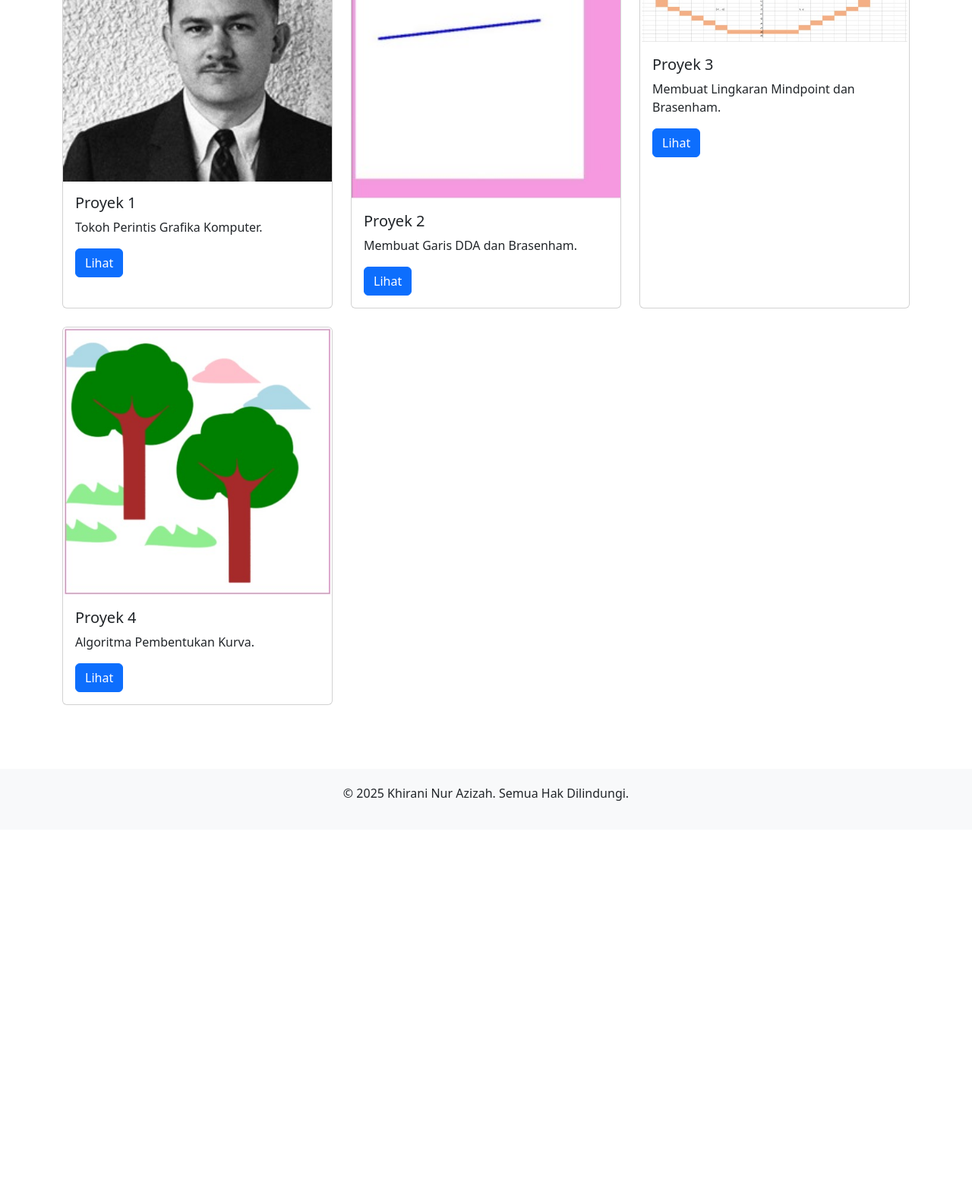
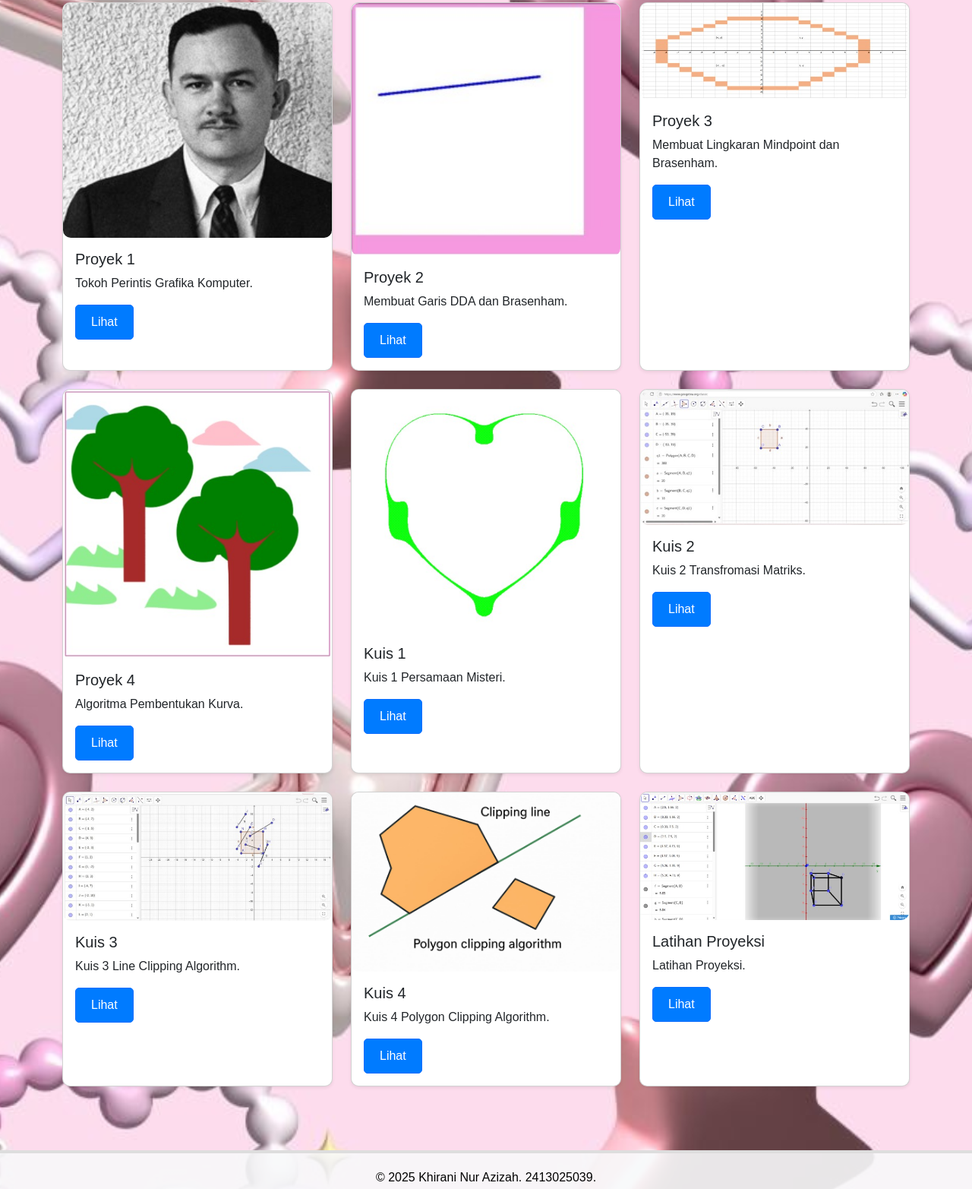
Before and after one commit to 2413025039khiraninurazizah/website-personal, a plain HTML site: page index.html in a window 1280 px wide. Shown: the part 846-2411 px from the top of the page at 76% size. Before the commit the page ends 1938 px from the top, so only its background shows below. Drawn offline with nearby package versions, Linux system fonts and the light colour scheme.

Commit message:
Update index.html

```diff
--- a/index.html
+++ b/index.html
@@ -8,27 +8,69 @@
   <style>
     body {
       scroll-behavior: smooth;
+      background-image: url('background.jpg');
+      background-size: cover;
+      background-position: center;
+      color: rgb(2, 1, 1);
+      font-family: 'Arial', sans-serif;
     }
     header {
-      background-color: #f7addb;
-      color: white;
-      padding: 60px 0;
+      background-color: rgba(247, 173, 219, 0.9);
+      color: rgb(15, 12, 12);
+      padding: 80px 0;
       text-align: center;
+      border-bottom: 4px solid #020101;
+      box-shadow: 0px 4px 20px rgba(0, 0, 0, 0.1);
     }
     header img {
       border-radius: 50%;
-      width: 150px;
-      height: 150px;
+      width: 180px;
+      height: 180px;
       object-fit: cover;
       margin: 20px 0;
+      border: 4px solid white;
+    }
+    h1, h2 {
+      font-weight: bold;
     }
     section {
       padding: 60px 0;
     }
     footer {
-      background-color: #f8f9fa;
+      background-color: rgba(248, 249, 250, 0.9);
       padding: 20px 0;
       text-align: center;
+      color: black;
+      border-top: 4px solid #ddd;
+    }
+    .card-body a {
+      color: white;
+      background-color: #007bff;
+      border-radius: 5px;
+      padding: 10px 20px;
+      transition: background-color 0.3s ease, transform 0.3s ease;
+    }
+    .card-body a:hover {
+      background-color: #0056b3;
+      transform: scale(1.05);
+    }
+    .card {
+      transition: transform 0.3s ease, box-shadow 0.3s ease;
+      border-radius: 10px;
+    }
+    .card:hover {
+      transform: translateY(-10px);
+      box-shadow: 0px 4px 20px rgba(0, 0, 0, 0.1);
+    }
+    .card-img-top {
+      border-radius: 10px;
+      transition: transform 0.3s ease;
+    }
+    .card-img-top:hover {
+      transform: scale(1.1);
+    }
+    .container h2 {
+      margin-bottom: 30px;
     }
   </style>
 </head>
@@ -39,7 +81,6 @@
     <div class="container">
       <h1>Halo, Saya Khirani Nur Azizah</h1>
       <p>Mahasiswa prodi Pendidikan Teknologi Informasi | Semester 2 | Universitas Lampung</p>
-      <!-- Tambahkan Foto Profil -->
       <img src="foto profil.jpg" alt="Foto Profil Khirani Nur Azizah">
     </div>
   </header>
@@ -47,65 +88,114 @@
   <!-- Tentang Saya -->
   <section id="tentang" class="bg-light">
     <div class="container">
-      <h2 class="mb-4">Tentang Saya</h2>
-      <p>Saya adalah seorang mahasiswi yang berkuliah di Universitas Lampung prodi Pendidikan Teknologi Informasi, Fakultas FKIP Universitas Lampung, semester 2.</p>
+      <h2 class="mb-4 text-center">Tentang Saya</h2>
+      <p class="text-center">Saya adalah seorang mahasiswi yang berkuliah di Universitas Lampung prodi Pendidikan Teknologi Informasi, Fakultas FKIP Universitas Lampung, semester 2. Disini saya membuat website untuk pengumpulan tugas dan kuis Mata Kuliah Grafika Komputer.</p>
     </div>
   </section>
 
-  <!-- Proyek -->
+  <!-- Portofolio Pengumpulan Tugas -->
   <section id="portofolio pengumpulan tugas">
     <div class="container">
-      <h2 class="mb-4">Portofolio Pengumpulan Tugas</h2>
+      <h2 class="mb-4 text-center">Portofolio Pengumpulan Tugas</h2>
       <div class="row">
         <div class="col-md-4 mb-4">
-          <div class="card h-100">
+          <div class="card h-100 shadow-sm">
             <img src="foto tokoh.jpg" class="card-img-top" alt="Proyek 1">
             <div class="card-body">
               <h5 class="card-title">Proyek 1</h5>
               <p class="card-text">Tokoh Perintis Grafika Komputer.</p>
-              <a href="#" class="btn btn-primary">Lihat</a>
+              <a href="https://drive.google.com/drive/folders/1mJozAj0fVL7qMYGZjL0VpQix05kk_RZ2" class="btn btn-primary">Lihat</a>
             </div>
           </div>
         </div>
         <div class="col-md-4 mb-4">
-          <div class="card h-100">
+          <div class="card h-100 shadow-sm">
             <img src="foto garis.jpg" class="card-img-top" alt="Proyek 2">
             <div class="card-body">
               <h5 class="card-title">Proyek 2</h5>
               <p class="card-text">Membuat Garis DDA dan Brasenham.</p>
-              <a href="#" class="btn btn-primary">Lihat</a>
+              <a href="https://drive.google.com/drive/folders/1M665OXdoJ-GJjmRTZZsmG569_PoSzauj" class="btn btn-primary">Lihat</a>
             </div>
           </div>
         </div>
         <div class="col-md-4 mb-4">
-          <div class="card h-100">
+          <div class="card h-100 shadow-sm">
             <img src="foto lingkaran.jpg" class="card-img-top" alt="Proyek 3">
             <div class="card-body">
               <h5 class="card-title">Proyek 3</h5>
               <p class="card-text">Membuat Lingkaran Mindpoint dan Brasenham.</p>
-              <a href="#" class="btn btn-primary">Lihat</a>
+              <a href="https://drive.google.com/drive/folders/1ADeGhsjylKpl5-LVdk1eCQvlVL0WnN7Q" class="btn btn-primary">Lihat</a>
             </div>
           </div>
         </div>
-    <div class="col-md-4 mb-4">
-        <div class="card h-100">
-          <img src="foto kurva.jpg" class="card-img-top" alt="Proyek 3">
-          <div class="card-body">
-            <h5 class="card-title">Proyek 4</h5>
-            <p class="card-text">Algoritma Pembentukan Kurva.</p>
-            <a href="#" class="btn btn-primary">Lihat</a>
+        <div class="col-md-4 mb-4">
+          <div class="card h-100 shadow-sm">
+            <img src="foto kurva.jpg" class="card-img-top" alt="Proyek 4">
+            <div class="card-body">
+              <h5 class="card-title">Proyek 4</h5>
+              <p class="card-text">Algoritma Pembentukan Kurva.</p>
+              <a href="https://drive.google.com/drive/folders/10w91nNQJeNPmhui8vS1yz0ODGpcGGXZl" class="btn btn-primary">Lihat</a>
+            </div>
+          </div>
+        </div>
+        <div class="col-md-4 mb-4">
+          <div class="card h-100 shadow-sm">
+            <img src="kuis 1.jpg" class="card-img-top" alt="Kuis 1">
+            <div class="card-body">
+              <h5 class="card-title">Kuis 1</h5>
+              <p class="card-text">Kuis 1 Persamaan Misteri.</p>
+              <a href="https://drive.google.com/drive/folders/1mSt8lTg-v0RJixilYy0OE3ueAdWAvgH8" class="btn btn-primary">Lihat</a>
+        </div>
+          </div>
+        </div>
+        <div class="col-md-4 mb-4">
+          <div class="card h-100 shadow-sm">
+            <img src="kuis 2.jpg" class="card-img-top" alt="Kuis 2">
+            <div class="card-body">
+              <h5 class="card-title">Kuis 2</h5>
+              <p class="card-text">Kuis 2 Transfromasi Matriks.</p>
+              <a href="https://drive.google.com/drive/folders/1mWnbxOzVbpnbScQ7k93loHI5IYyrokM9" class="btn btn-primary">Lihat</a>
+        </div>
+          </div>
+        </div>
+        <div class="col-md-4 mb-4">
+          <div class="card h-100 shadow-sm">
+            <img src="kuis 3.jpg" class="card-img-top" alt="Kuis 3">
+            <div class="card-body">
+              <h5 class="card-title">Kuis 3</h5>
+              <p class="card-text">Kuis 3 Line Clipping Algorithm.</p>
+              <a href="https://drive.google.com/drive/folders/1mfIcOSOTjkjJ8MmoWSTcAl3cZcmYKDX9" class="btn btn-primary">Lihat</a>
+        </div>
+          </div>
+        </div>
+        <div class="col-md-4 mb-4">
+          <div class="card h-100 shadow-sm">
+            <img src="kuis 4.jpg" class="card-img-top" alt="Kuis 4">
+            <div class="card-body">
+              <h5 class="card-title">Kuis 4</h5>
+              <p class="card-text">Kuis 4 Polygon Clipping Algorithm.</p>
+              <a href="https://drive.google.com/drive/folders/1mm_YAC0duTqTbvGHXN_5zwlGdYtIBLhA" class="btn btn-primary">Lihat</a>
+        </div>
+          </div>
+        </div>
+        <div class="col-md-4 mb-4">
+          <div class="card h-100 shadow-sm">
+            <img src="latihan proyeksi.jpg" class="card-img-top" alt="Proyeksi">
+            <div class="card-body">
+              <h5 class="card-title">Latihan Proyeksi</h5>
+              <p class="card-text">Latihan Proyeksi.</p>
+              <a href="https://drive.google.com/drive/folders/1mxmwF8rwpiDAzSTgTdvYQSRGklqMJqPE" class="btn btn-primary">Lihat</a>
+         </div>
           </div>
         </div>
       </div>
     </div>
-  </div>
   </section>
-
 
   <!-- Footer -->
   <footer>
     <div class="container">
-      <p>&copy; 2025 Khirani Nur Azizah. Semua Hak Dilindungi.</p>
+      <p>&copy; 2025 Khirani Nur Azizah. 2413025039.</p>
     </div>
   </footer>
 
```
